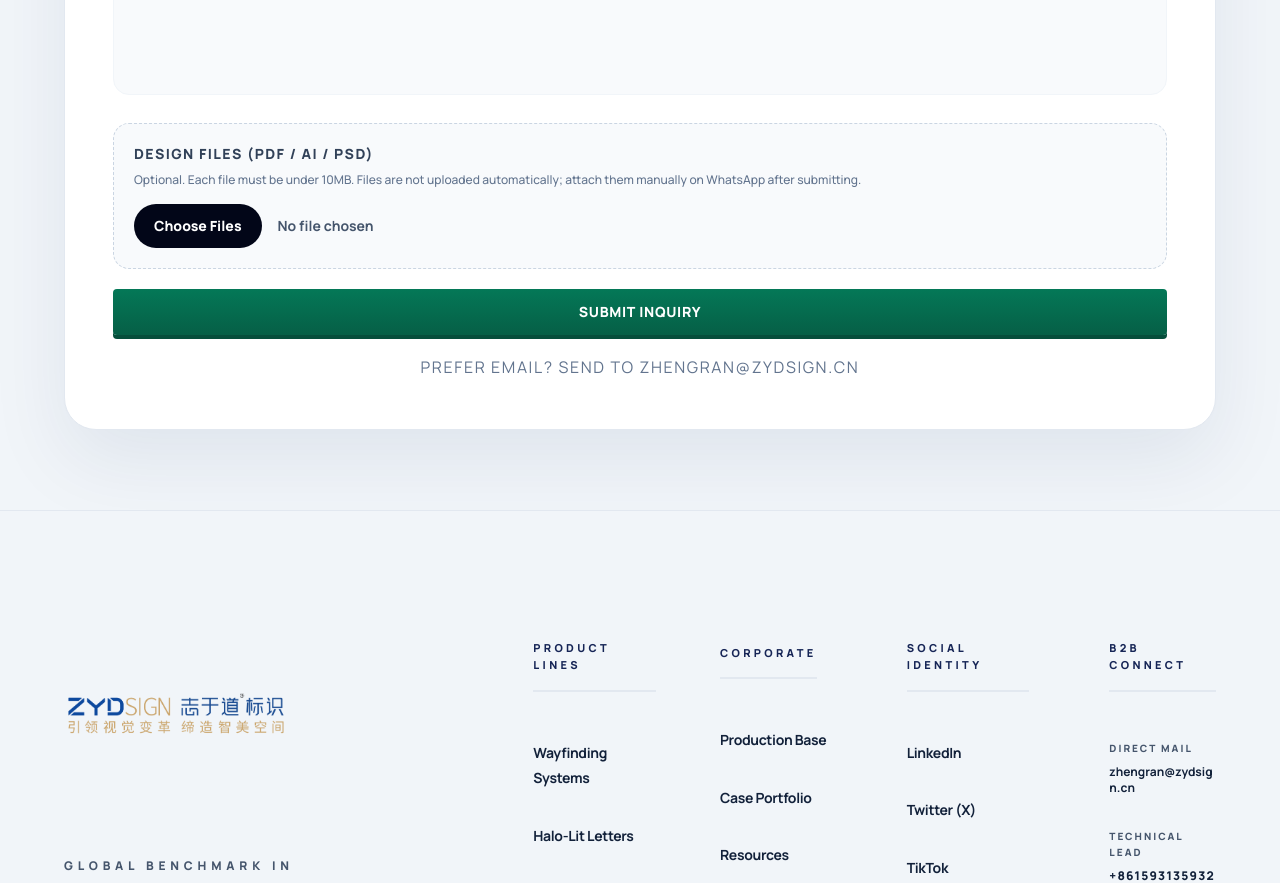
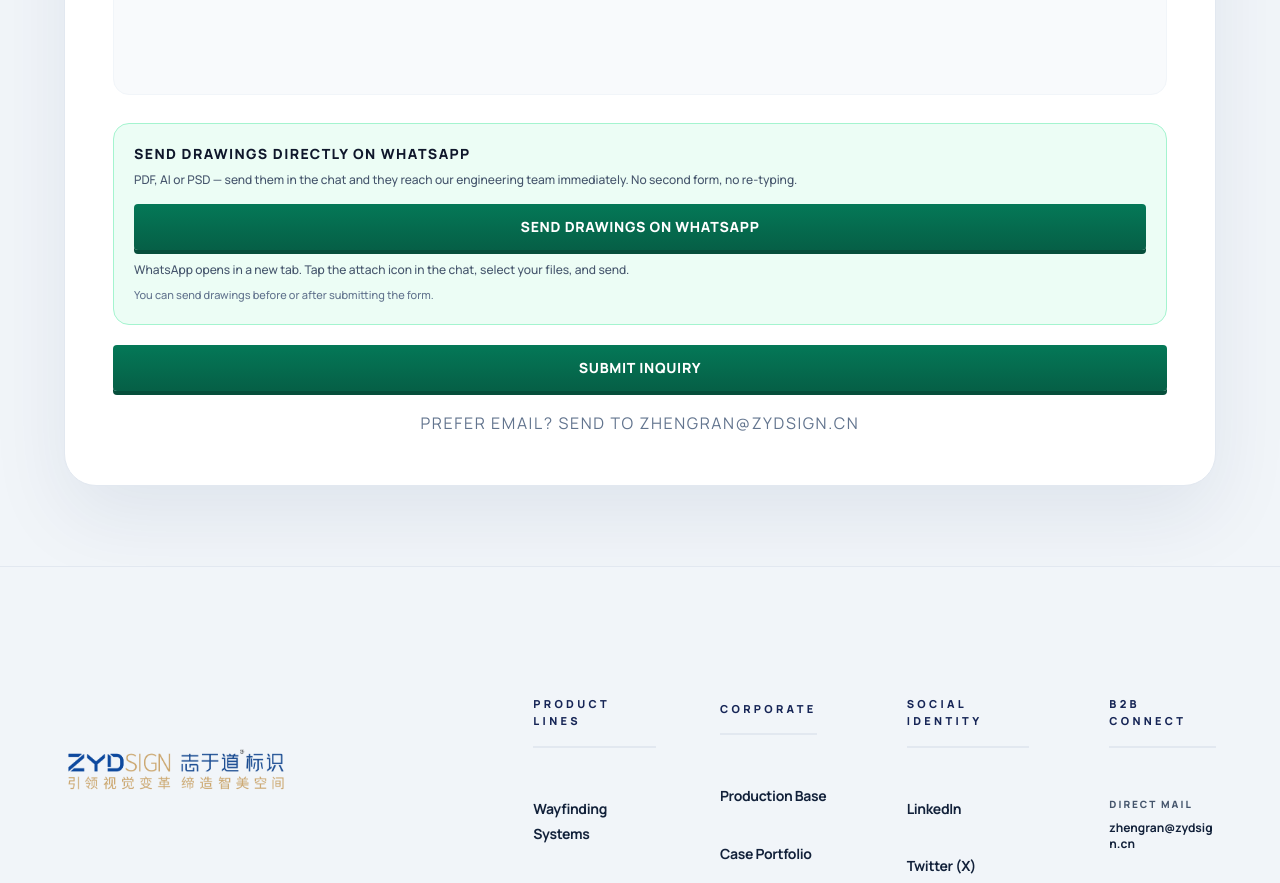
Before and after one commit to zhengran6194-del/zyd-signage-website, a Next.js app: page / in a window 1280 px wide. Shown: the part 10960-11843 px from the top of the page. Built offline with nearby package versions, Linux system fonts and the light colour scheme.

Commit message:
Replace home file picker with a WhatsApp drawings entry point

```diff
--- a/src/app/page.tsx
+++ b/src/app/page.tsx
@@ -37,12 +37,9 @@ export default function Home() {
   const [isSubmitting, setIsSubmitting] = useState(false);
   const [submitMessage, setSubmitMessage] = useState('');
   const [submitMessageType, setSubmitMessageType] = useState<'success' | 'error'>('success');
-  const [selectedFiles, setSelectedFiles] = useState<File[]>([]);
-  const [fileError, setFileError] = useState('');
   const [leadReceived, setLeadReceived] = useState(false);
   const [showAllProducts, setShowAllProducts] = useState(false);
   const [lastSubmitted, setLastSubmitted] = useState<InquiryPayload | null>(null);
-  const [lastFileExtra, setLastFileExtra] = useState<string | undefined>(undefined);
 
   // Anti-abuse fields are populated after mount so server and client markup match.
   const honeypotRef = useRef<HTMLInputElement>(null);
@@ -87,24 +84,6 @@ export default function Home() {
     return { fullName, email, company, details };
   };
 
-  const handleFilesChange = (e: React.ChangeEvent<HTMLInputElement>) => {
-    const files = Array.from(e.target.files || []);
-    const allowedExtensions = /\.(pdf|ai|psd)$/i;
-    const invalidFile = files.find(file => !allowedExtensions.test(file.name) || file.size > 10 * 1024 * 1024);
-    if (invalidFile) {
-      const error = `${invalidFile.name} must be a PDF, AI, or PSD file under 10MB.`;
-      setFileError(error);
-      setSubmitMessageType('error');
-      setSubmitMessage(error);
-      setSelectedFiles([]);
-      e.target.value = '';
-      return;
-    }
-    setSelectedFiles(files);
-    setFileError('');
-    if (submitMessageType === 'error') setSubmitMessage('');
-  };
-
   const handleInquirySubmit = async (e: React.FormEvent<HTMLFormElement>) => {
     e.preventDefault();
     if (isSubmitting) return;
@@ -132,16 +111,11 @@ export default function Home() {
 
     // The conversion event is pushed only after the server confirmed the inquiry was stored.
     pushGenerateLead(response, 'home_page');
-    const fileExtra = selectedFiles.length
-      ? `*Design files:* ${selectedFiles.map(file => file.name).join(', ')}\nPlease send the original files in WhatsApp. This form cannot transfer local file binaries.`
-      : undefined;
     setLastSubmitted(validated);
-    setLastFileExtra(fileExtra);
     setLeadReceived(true);
     setSubmitMessageType('success');
     setSubmitMessage(response.message);
     setFormData({ fullName: '', email: '', company: '', details: '' });
-    setSelectedFiles([]);
     if (startedAtRef.current) startedAtRef.current.value = String(Date.now());
     setIsSubmitting(false);
   };
@@ -153,6 +127,20 @@ export default function Home() {
     const subject = 'Project Inquiry from ZYD Website';
     const body = `Name: ${fullName}\nEmail: ${email || 'N/A'}\nCompany: ${company || 'N/A'}\nDetails: ${details}`;
     window.location.href = `mailto:${siteConfig.salesEmail}?subject=${encodeURIComponent(subject)}&body=${encodeURIComponent(body)}`;
+  };
+
+  // Browsers cannot attach local files to WhatsApp, so drawings get their own entry point
+  // instead of a file input whose selection would never leave the page.
+  const handleDrawingsWhatsApp = () => {
+    const fullName = formData.fullName.trim();
+    const details = formData.details.trim();
+    const url = fullName && details
+      ? buildWhatsAppUrl(
+          { fullName, email: formData.email.trim(), company: formData.company.trim(), details },
+          'I will attach the design files in this chat.',
+        )
+      : `https://wa.me/${siteConfig.whatsappNumber}?text=${encodeURIComponent("Hi Aaron, I'd like to send design files for a signage quotation. I will attach them in this chat.")}`;
+    window.open(url, '_blank', 'noopener,noreferrer');
   };
 
   const handleAdvisorWhatsApp = () => {
@@ -784,18 +772,18 @@ export default function Home() {
                 </div>
                 <input id="home-company-name" type="text" name="company" value={formData.company} onChange={handleInquiryChange} placeholder="Company Name" aria-label="Company name for your signage project inquiry" className="w-full px-6 py-4 rounded-2xl bg-slate-50 border border-slate-100 focus:ring-4 focus:ring-blue-600 font-bold" />
                 <textarea id="home-project-details" name="details" value={formData.details} onChange={handleInquiryChange} placeholder="Project Details *" aria-label="Project details for your signage inquiry" rows={5} required className="w-full px-6 py-4 rounded-2xl bg-slate-50 border border-slate-100 focus:ring-4 focus:ring-blue-600 font-bold resize-none" />
-                <div className="rounded-2xl border border-dashed border-slate-300 bg-slate-50 p-5">
-                  <label htmlFor="home-design-files" className="block text-sm font-black uppercase tracking-widest text-slate-700">Design Files (PDF / AI / PSD)</label>
-                  <p className="mt-2 text-xs font-medium text-slate-500">Optional. Each file must be under 10MB. Files are not uploaded automatically; attach them manually on WhatsApp after submitting.</p>
-                  <input id="home-design-files" type="file" multiple accept=".pdf,.ai,.psd,application/pdf,application/postscript,image/vnd.adobe.photoshop" onChange={handleFilesChange} className="mt-4 block w-full text-sm font-bold text-slate-600 file:mr-4 file:rounded-full file:border-0 file:bg-slate-950 file:px-5 file:py-3 file:font-black file:text-white" />
-                  {selectedFiles.length > 0 && <p className="mt-3 text-xs font-bold text-slate-600">Selected: {selectedFiles.map(file => file.name).join(', ')}</p>}
-                  {fileError && <p role="alert" className="mt-3 text-xs font-bold text-red-600">{fileError}</p>}
+                <div className="rounded-2xl border border-emerald-200 bg-emerald-50 p-5">
+                  <h3 className="text-sm font-black uppercase tracking-widest text-slate-900">Send Drawings Directly on WhatsApp</h3>
+                  <p className="mt-2 text-xs font-medium text-slate-600">PDF, AI or PSD — send them in the chat and they reach our engineering team immediately. No second form, no re-typing.</p>
+                  <button type="button" onClick={handleDrawingsWhatsApp} className="button button-green-base w-full mt-4 py-4 rounded-full font-black">Send Drawings on WhatsApp</button>
+                  <p className="mt-3 text-xs font-medium text-slate-600">WhatsApp opens in a new tab. Tap the attach icon in the chat, select your files, and send.</p>
+                  <p className="mt-2 text-[11px] font-medium text-slate-500">You can send drawings before or after submitting the form.</p>
                 </div>
                 <button type="submit" disabled={isSubmitting} className="button button-green-base w-full py-4 rounded-full font-black disabled:cursor-not-allowed disabled:opacity-70">{isSubmitting ? 'SENDING...' : 'SUBMIT INQUIRY'}</button>
                 {submitMessage && <p role="status" aria-live="polite" className={`text-center text-sm font-bold ${submitMessageType === 'error' ? 'text-red-600' : 'text-emerald-600'}`}>{submitMessage}</p>}
                 {leadReceived && lastSubmitted && (
                   <a
-                    href={buildWhatsAppUrl(lastSubmitted, lastFileExtra)}
+                    href={buildWhatsAppUrl(lastSubmitted)}
                     target="_blank"
                     rel="noopener noreferrer"
                     className="block w-full text-center text-xs font-black uppercase tracking-widest text-slate-500 hover:text-blue-600 transition-colors"
```
Also changed, not shown: public/llms-full.txt.
